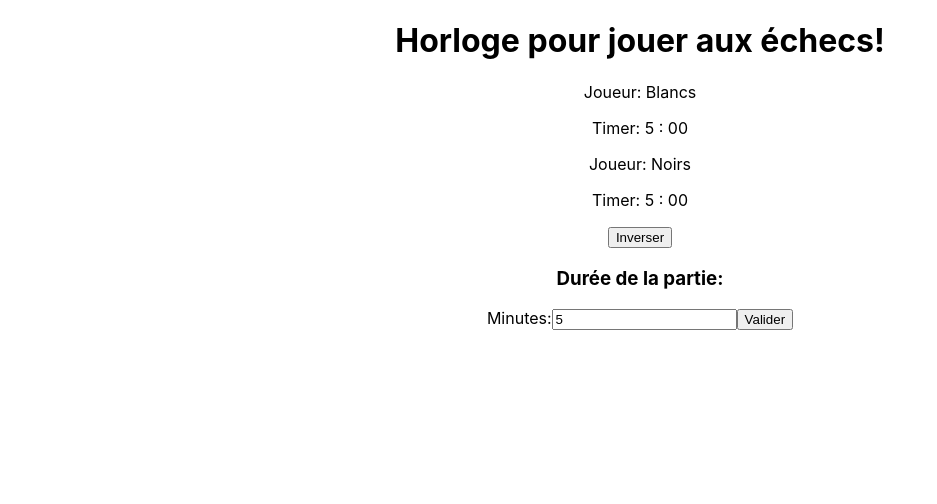
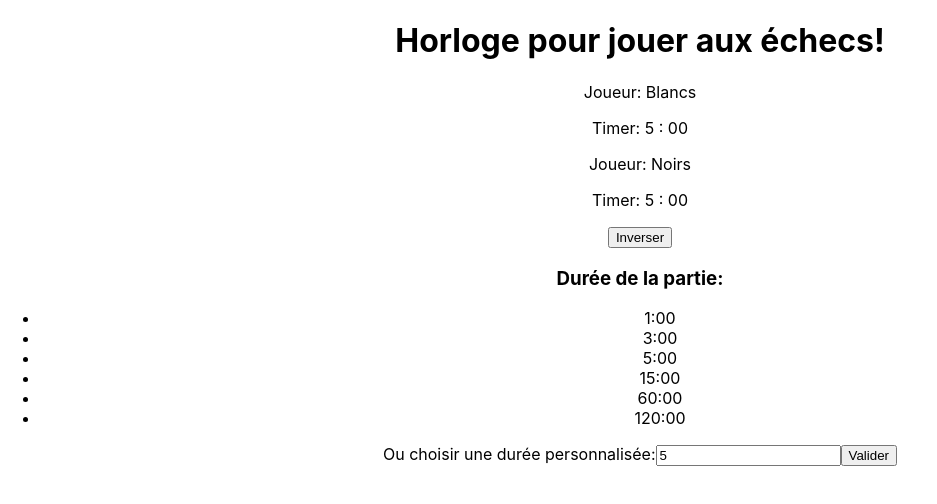
Before and after one commit to Brolyus/chessclock, a React (Create React App) app: page / in a window 1280 px wide. Shown: the top 504 px of the page, without its empty margins (0-937 px from the left). Built offline with nearby package versions, Linux system fonts and the light colour scheme.

Commit message:
updated form to set new time, also added standards as choices

```diff
--- a/src/components/TimerForm.jsx
+++ b/src/components/TimerForm.jsx
@@ -2,10 +2,18 @@ function TimerForm ({ setTimer, timer }) {
     return (
         <section>
         <h3>Durée de la partie:</h3>
+        <ul>
+            <li onClick={setTimer}>1:00</li>
+            <li onClick={setTimer}>3:00</li>
+            <li onClick={setTimer}>5:00</li>
+            <li onClick={setTimer}>15:00</li>
+            <li onClick={setTimer}>60:00</li>
+            <li onClick={setTimer}>120:00</li>
+        </ul>
         <form>
             <label>
-                Minutes:
-                <input type="number" onChange={setTimer} value={timer / 60}/>
+                Ou choisir une durée personnalisée:
+                <input type="number" onChange={(event) => setTimer(event, true )} value={timer / 60}/>
             </label>
             <button type="submit" >Valider</button>
         </form>
--- a/src/container/ClockPage.jsx
+++ b/src/container/ClockPage.jsx
@@ -48,16 +48,29 @@ function ClockPage({ gameStatus, setGameStatus }) {
     return setPlayers(newPlayersInfo);
   }
 
-  function setTimer(event) {
-    let newTime = event.target.value * 60;
-    if (event.target.value >= 1) {
-      let newPlayersInfo = players.map((player) => {
+  function setTimer(event, customTime) {
+    if(!customTime){
+        let newTimeArray = event.target.innerHTML.split(':')
+        let minutes = newTimeArray[0]
+        let seconds = newTimeArray[1]
+
+        let newTime = (minutes * 60) + parseInt(seconds)
+        return updatePlayersTimer(newTime)
+    } else {
+        let newTime = event.target.value * 60;
+        if (event.target.value >= 1) {
+            return updatePlayersTimer(newTime)
+        }
+    }
+  }
+
+  function updatePlayersTimer(newTime){
+    let newPlayersInfo = players.map((player) => {
         player.timer = newTime;
         return player;
       });
       return setPlayers(newPlayersInfo);
-    }
-  }
+}
 
   function reversePlayers() {
     return setPlayers([...players.reverse()]);
```
Also changed, not shown: 1 other file (tests, documents, lock files or other folders).
